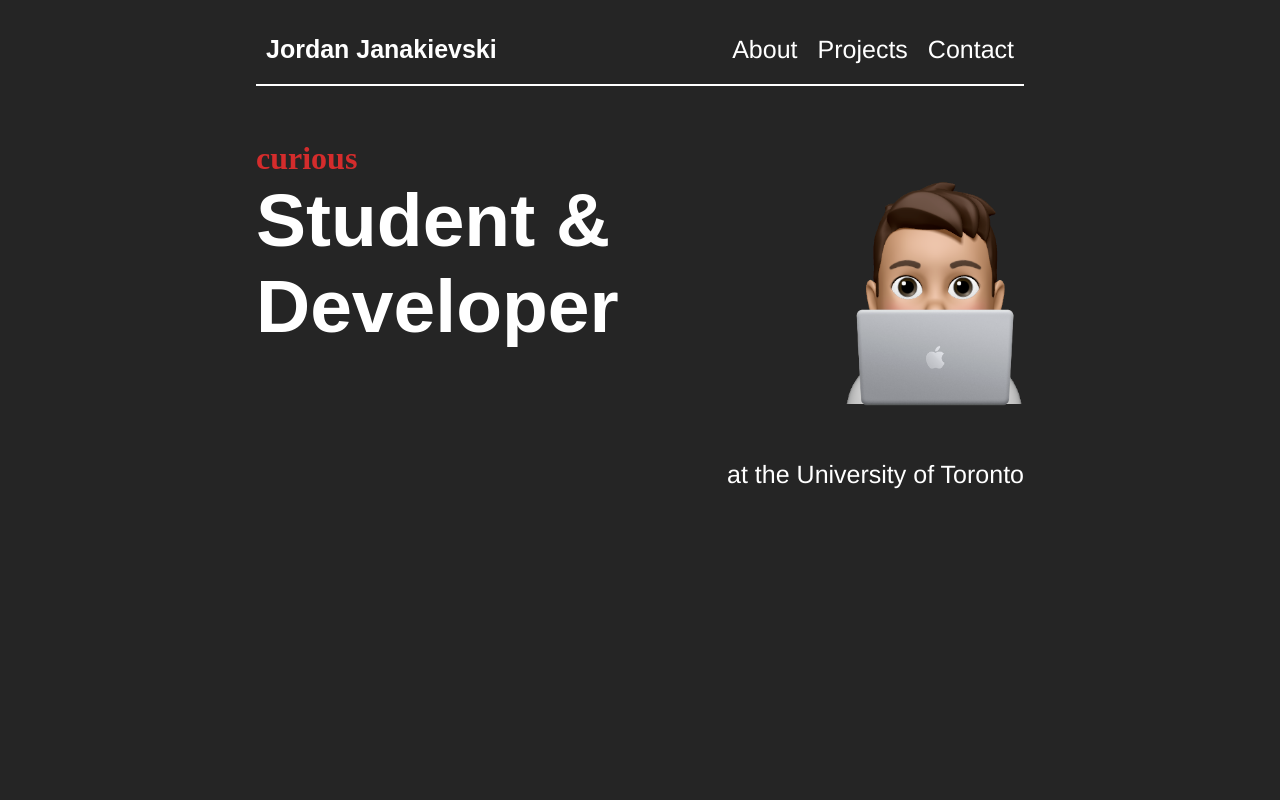
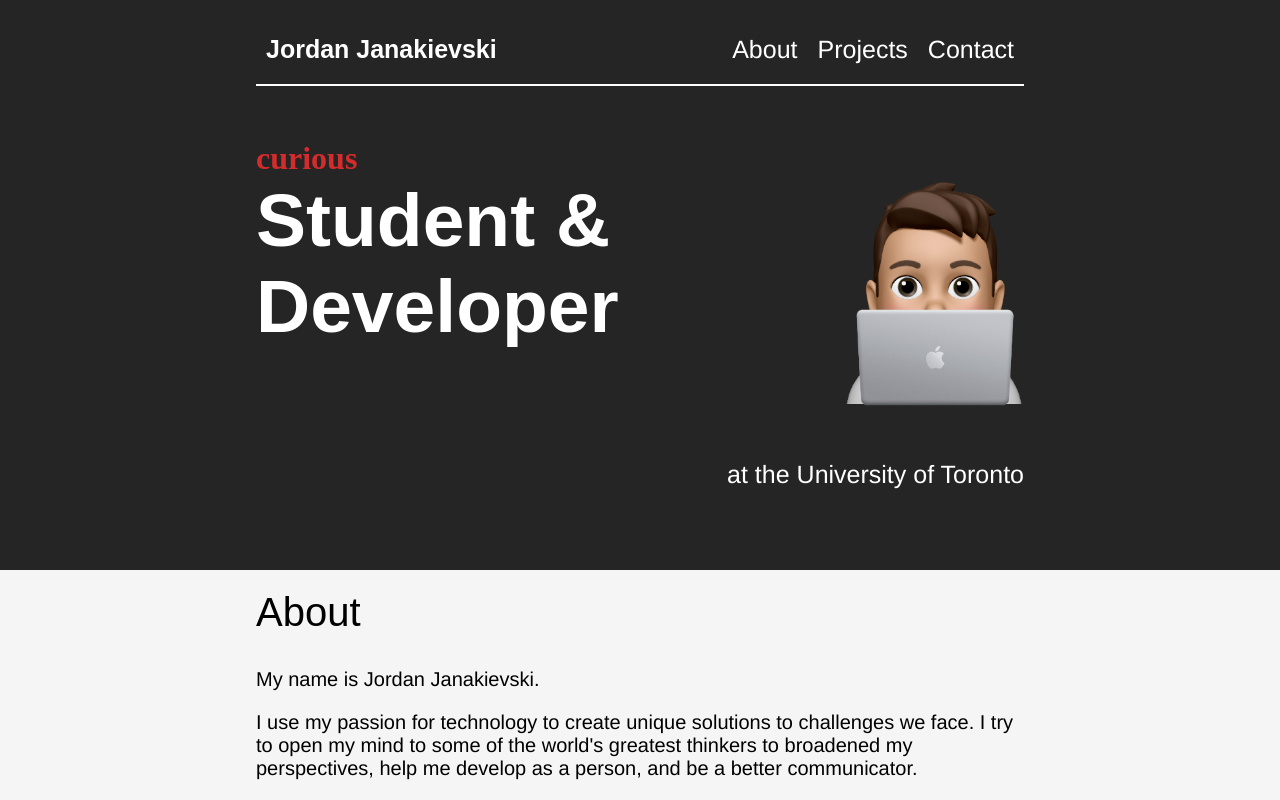
Before and after one commit to jordanjanakievski/jordanjanakievski.github.io, a React (Create React App) app: page / in a window 1280 px wide. Shown: the top 800 px of the page. Built offline with nearby package versions, Linux system fonts and the light colour scheme.

Commit message:
Fixed hero container vh size

```diff
--- a/src/Pages/Homepage/Homepage.css
+++ b/src/Pages/Homepage/Homepage.css
@@ -52,7 +52,7 @@ h6 {
 	background-color: var(--dark-background);
 	margin-left: 20%;
 	margin-right: 20%;
-	min-height: calc(100vh - 110px);
+	min-height: calc(50vh);
 }
 
 .hero-flex {
```
